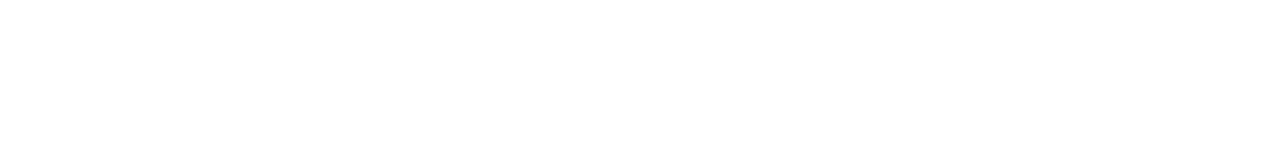
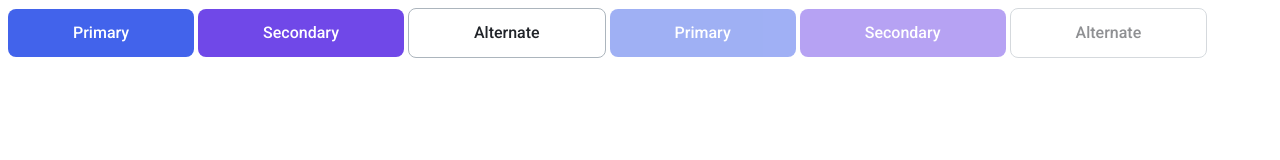
Before and after one commit to js-tasks-ru/htmlcss-20210812_andrey256, a website: page 03-lection1/01-button/index.html in a window 1280 px wide. Drawn offline with Linux system fonts and the light colour scheme.

Commit message:
button solution

```diff
--- a/03-lection1/01-button/button.css
+++ b/03-lection1/01-button/button.css
@@ -1 +1,48 @@
 /* Стилизация кнопки */
+
+.button {
+  font-family: Roboto;
+  font-weight: 500;
+  font-size: 16px;
+  line-height: 1.1;
+  color: var(--white);
+
+  display: inline-block;
+  border: 0;
+  border-radius: 8px;
+  padding: 15px 65px;
+}
+
+.button_primary,
+.button_primary:disabled:hover {
+  background-color: var(--primary);
+}
+
+.button_secondary,
+.button_secondary:disabled:hover {
+  background-color: var(--secondary);
+}
+
+.button_alternate,
+.button_alternate:disabled:hover {
+  background-color: var(--white);
+  color: var(--black);
+  border: 1px solid var(--grey-3);
+}
+
+.button_primary:hover {
+  background-color: var(--blue-1);
+}
+
+.button_secondary:hover {
+  background-color: var(--purple-1);
+}
+
+.button_alternate:hover {
+  border-color: var(--black);
+}
+
+.button:disabled {
+  opacity: 0.5;
+  cursor: not-allowed;
+}
--- a/03-lection1/01-button/index.html
+++ b/03-lection1/01-button/index.html
@@ -7,5 +7,12 @@
     </head>
     <body>
 
+        <button class="button button_primary">Primary</button>
+        <button class="button button_secondary">Secondary</button>
+        <button class="button button_alternate">Alternate</button>
+        <button class="button button_primary" disabled>Primary</button>
+        <button class="button button_secondary" disabled>Secondary</button>
+        <button class="button button_alternate" disabled>Alternate</button>
+
     </body>
 </html>
--- a/assets/css/main.css
+++ b/assets/css/main.css
@@ -5,7 +5,9 @@
     --black: #212429;
     --pink: #F784AD;
     --purple: #7048E8;
-    --blue: #374FC7;
+    --purple-1: #5028C6;
+    --blue: #4263EB;
+    --blue-1: #2342C0;
     --red: #F03D3E;
     --grey-1: #F8F9FA;
     --grey-2: #DDE2E5;
```
